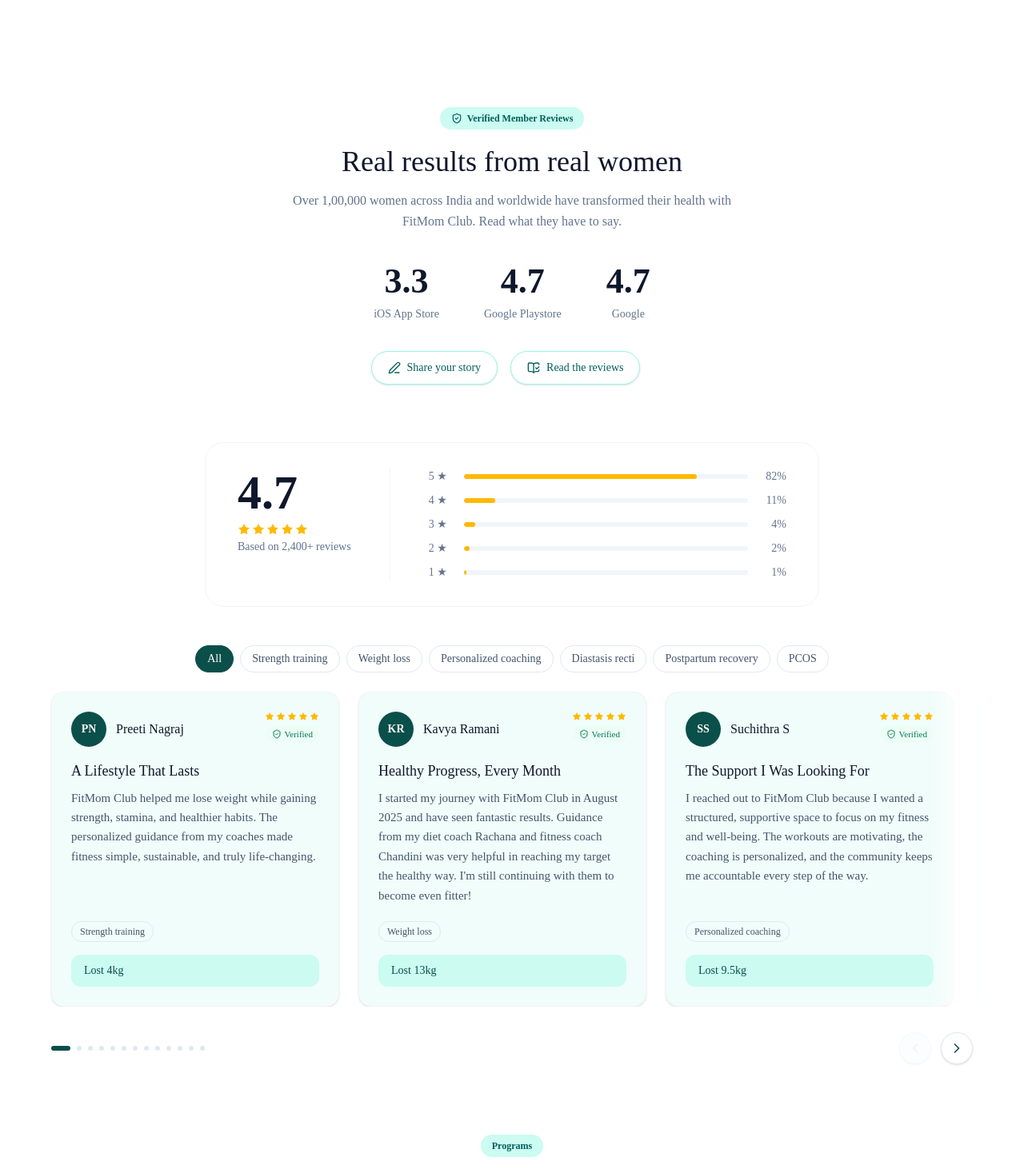
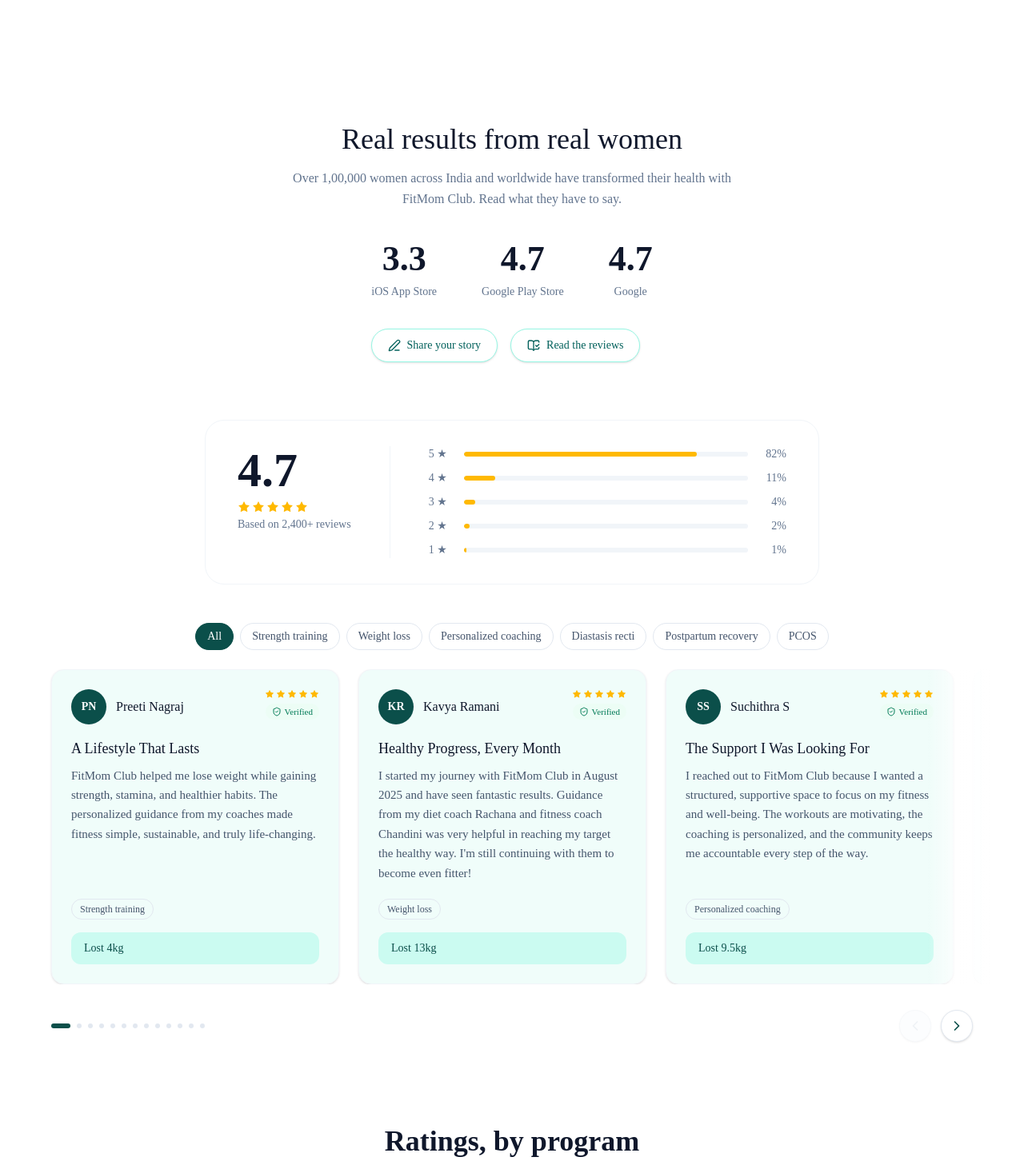
Before and after one commit to Suraj8517/fitmomclub-reviews, a React (Vite) app: page / in a window 1280 px wide. Shown: the part 2741-4208 px from the top of the page at 80% size. Built offline with nearby package versions, Linux system fonts and the light colour scheme.

Commit message:
new updations

```diff
--- a/src/Components/Home/FAQSection.jsx
+++ b/src/Components/Home/FAQSection.jsx
@@ -89,9 +89,6 @@ export default function FaqSection() {
     <section className="w-full bg-white py-10 px-4 sm:px-8" id="faq">
       <div className="mx-auto max-w-2xl">
         <div className="text-center">
-          <span className="inline-flex items-center gap-1.5 rounded-full bg-teal-100 px-3.5 py-1.5 text-xs font-semibold text-teal-800">
-            Common questions
-          </span>
           <h2
             className="mt-4 text-3xl text-slate-900 sm:text-4xl"
             style={{
--- a/src/Components/Home/ProgramReview.jsx
+++ b/src/Components/Home/ProgramReview.jsx
@@ -172,9 +172,7 @@ export default function ProgramRatings() {
       <WaveClipDef />
 
       <div className="mx-auto max-w-3xl text-center">
-        <span className="inline-flex items-center gap-1.5 rounded-full bg-teal-100 px-3.5 py-1.5 text-xs font-semibold text-teal-800">
-          Programs
-        </span>
+
         <h2
           className="mt-4 text-3xl text-slate-900 sm:text-4xl"
           style={{
--- a/src/Components/Home/TestimonialSection.jsx
+++ b/src/Components/Home/TestimonialSection.jsx
@@ -39,7 +39,7 @@ const ALL_TAGS = [
 
 const STATS = [
   { value: "3.3", label: "iOS App Store" },
-  { value: "4.7", label: "Google Playstore" },
+  { value: "4.7", label: "Google Play Store" },
   { value: "4.7", label: "Google" },
 ];
 
@@ -88,12 +88,7 @@ export default function TestimonialCarousel() {
     setIndex((i) => Math.min(i, maxIndex));
   }, [maxIndex]);
 
-  // Reset to the start whenever the filter changes.
-  // NOTE: we no longer wipe cardRefs.current entirely — the inline ref
-  // callbacks on each card already populate it correctly on every render.
-  // Clearing it here raced with that population (especially on mount),
-  // leaving cardRefs.current empty and silently breaking Next/Prev.
-  // We just trim any stale trailing entries from a longer previous list.
+
   useEffect(() => {
     cardRefs.current.length = filtered.length;
     setIndex(0);
@@ -147,10 +142,6 @@ export default function TestimonialCarousel() {
       <div className="mx-auto max-w-6xl">
         {/* Hero */}
         <div className="mb-6 px-6 py-12 sm:px-12 text-center">
-          <span className="inline-flex items-center gap-1.5 rounded-full bg-teal-100 px-3.5 py-1.5 text-xs font-semibold text-teal-800">
-            <ShieldCheck className="h-3.5 w-3.5" />
-            Verified Member Reviews
-          </span>
 
           <h2 className="mt-5 font-poppins text-3xl sm:text-4xl text-slate-900">
             Real results from real women
```
